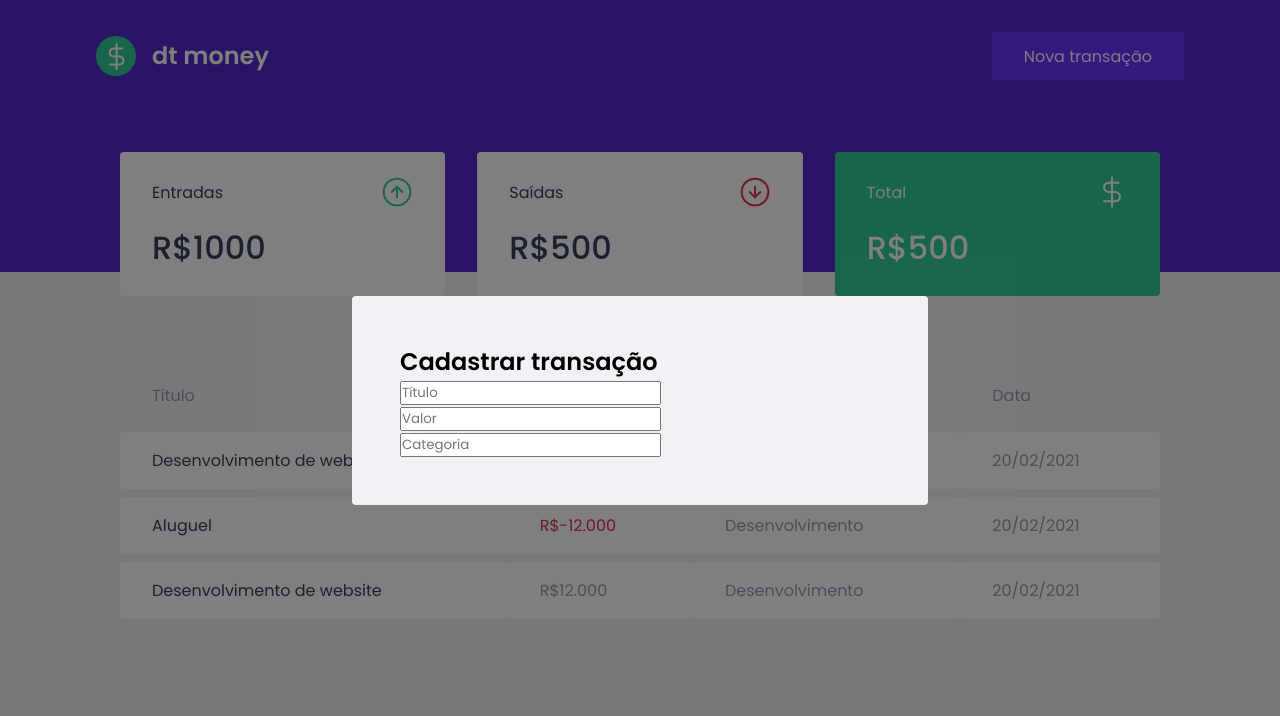
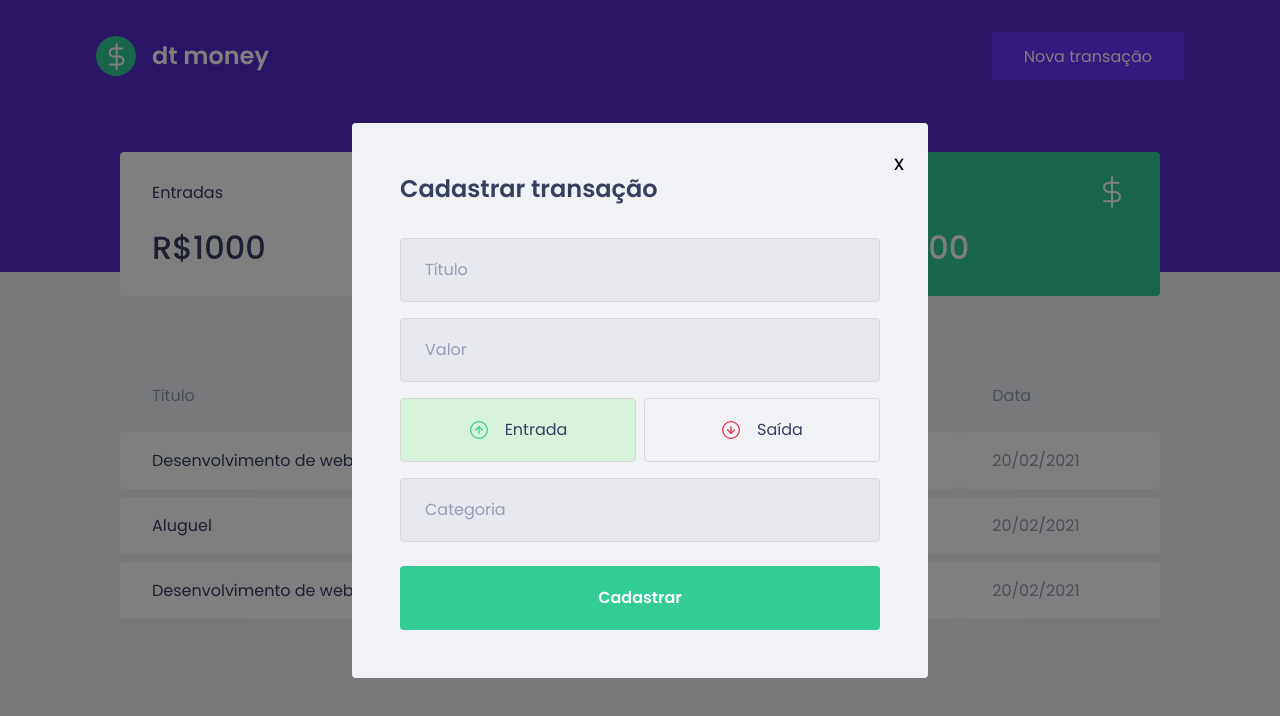
Before and after one commit to EdAndrade/react-ignite-rocketseat, a React (Create React App) app: page / in a window 1280 px wide. Both pictures are taken after a click on the button "Nova transação". Shown: the top 716 px of the page. Built offline with nearby package versions, Linux system fonts and the light colour scheme; no server answers; what miragejs would draw is missing.

Commit message:
finished transaction modal style

```diff
--- a/src/components/NewTransactionModal/index.tsx
+++ b/src/components/NewTransactionModal/index.tsx
@@ -1,5 +1,8 @@
 import Modal from 'react-modal';
-import { Container } from './styles';
+import { Container,TransactionTypeContainer,RadioBox } from './styles';
+import incomeImg from '../../assets/Entradas.svg';
+import outComeImg from '../../assets/Saídas.svg';
+import { useState } from 'react';
 
 interface NewTransactionModalProps{
     isOpen: boolean;
@@ -8,6 +11,12 @@
 
 export function NewTransactionModal( { isOpen, onRequestClose }: NewTransactionModalProps ){
 
+    const [type, setType] = useState('deposit');
+
+    function handleSetTypeDeposit(){
+
+    }
+
     return (
         <Modal
             isOpen={isOpen}
@@ -15,6 +24,11 @@
             overlayClassName="react-modal-overlay"
             className="react-modal-content"
         >
+
+            <button type="button" onClick={onRequestClose} className='react-modal-close'>
+                x
+            </button>
+
             <Container>
                 <h2>Cadastrar transação</h2>
 
@@ -28,12 +42,36 @@
                     placeholder="Valor"
                 />
 
+                <TransactionTypeContainer>
+                    <RadioBox
+                        type='button'
+                        isActive={ type === 'deposit'}
+                        activeColor="green"
+                        onClick={ () => setType('deposit')}
+                    >
+                        <img src={incomeImg} alt="Entrada" />
+                        <span>Entrada</span>
+                    </RadioBox>
+
+                    <RadioBox
+                        type='button'
+                        isActive={ type === 'widthdraw'}
+                        activeColor="red"
+                        onClick={ () => setType('widthdraw')}
+                    >
+                        <img src={outComeImg} alt="Saída" />
+                        <span>Saída</span>
+                    </RadioBox>
+                </TransactionTypeContainer>
+
                 <input
                     type="text"
                     placeholder="Categoria"
                 />
 
-
+                <button type='submit'>
+                    Cadastrar
+                </button>
 
             </Container>
         </Modal>
--- a/src/components/NewTransactionModal/styles.ts
+++ b/src/components/NewTransactionModal/styles.ts
@@ -2,4 +2,95 @@
 
 export const Container = styled.form`
 
+    h2{
+        color: var(--text-title);
+        font-size: 1.5rem;
+        margin-bottom: 2rem;
+    }
+
+    input{
+        width: 100%;
+        padding: 0 1.5rem;
+        height: 4rem;
+        border-radius: 0.25rem;
+
+        border: 1px solid #d7d7d7;
+        background-color: #e7e9ee;
+
+        font-weight: 400;
+        font-size: 1rem;
+
+        &::placeholder{
+            color: var(--text-body);
+        }
+
+        & + input {
+            margin-top: 1rem;
+        }
+    }
+
+    button[type="submit"]{
+        width: 100%;
+        padding: 0 1.5rem;
+        height: 4rem;
+        background: var(--green);
+        color: #fff;
+        border-radius: 0.25rem;
+        border: 0;
+        font-size: 1rem;
+        margin-top: 1.5rem;
+        transition: filter 0.5s;
+        font-weight: 600;
+
+        &:hover{
+            filter: brightness(0.9);
+        }
+    }
+
+
 `;
+
+export const TransactionTypeContainer = styled.div`
+    margin: 1rem 0;
+    display: grid;
+    grid-template-columns: 1fr 1fr;
+    gap: 0.5rem;
+`;
+
+interface RadioBoxProps{
+    isActive: boolean;
+    activeColor: 'green' | 'red';
+}
+
+const colors = {
+    green: 'rgba(0, 255, 0, 0.1)',
+    red: 'rgba(255, 0, 0, 0.1)'
+}
+
+export const RadioBox = styled.button<RadioBoxProps>`
+    height: 4rem;
+    border: 1px solid #d7d7d7;
+    border-radius: 0.25rem;
+    background: ${(props) => props.isActive ? colors[props.activeColor] : 'transparent'};
+    display: flex;
+    align-items: center;
+    justify-content: center;
+
+    transition: border-color 0.2s;
+
+    &:hover{
+        border-color: #aaa;
+    }
+
+    img{
+        width: 20px;
+        height: 20px;
+    }
+
+    span{
+        display: inline-block;
+        margin-left: 1rem;
+        font-size: 1rem;
+        color: var(--text-title);
+    }
+`;
--- a/src/styles/global.ts
+++ b/src/styles/global.ts
@@ -75,4 +75,13 @@
         border-radius: 0.25rem;
         padding: 3rem;
     }
+
+    .react-modal-close{
+        position: absolute;
+        right: 1.5rem;
+        top: 1.5rem;
+        border: 0;
+        background: transparent;
+        font-size: 1.3em;
+    }
 `
```
